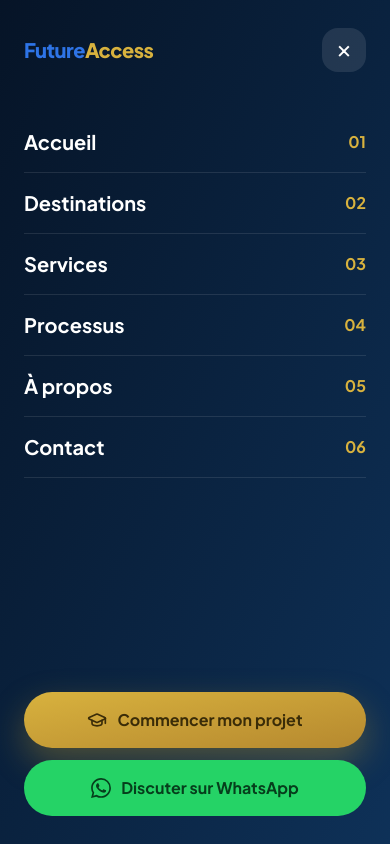
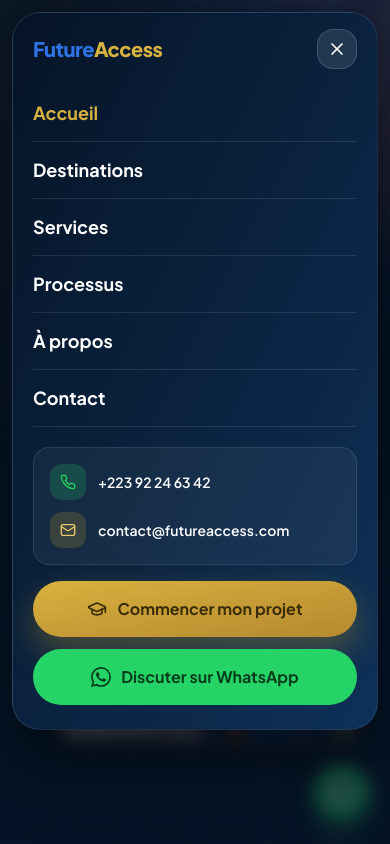
Before and after one commit to SekouBoundy/FutureAccess, a Next.js app: page / in a window 390 px wide. Both pictures are taken after a click on the button "Ouvrir le menu". Shown: the top 844 px of the page. Built offline with nearby package versions, Linux system fonts and the light colour scheme.

Commit message:
Refactor: adjust padding and font sizes across multiple pages for improved layout consistency

```diff
--- a/src/app/a-propos/page.tsx
+++ b/src/app/a-propos/page.tsx
@@ -86,7 +86,7 @@
   return (
     <main className="flex-1">
       {/* ===== EN-TÊTE ===== */}
-      <section className="bg-paper pt-36 lg:pt-44">
+      <section className="bg-paper pt-28 sm:pt-36 lg:pt-44">
         <div data-reveal className="mx-auto max-w-2xl px-6 text-center">
           <span className="mb-3 inline-block font-head text-xs font-bold uppercase tracking-[0.16em] text-gold-600">
             À propos
--- a/src/app/contact/page.tsx
+++ b/src/app/contact/page.tsx
@@ -66,7 +66,7 @@
   return (
     <main className="flex-1 bg-paper">
       {/* ===== EN-TÊTE ===== */}
-      <section className="pt-36 lg:pt-44">
+      <section className="pt-28 sm:pt-36 lg:pt-44">
         <div data-reveal className="mx-auto max-w-2xl px-6 text-center">
           <span className="mb-3 inline-block font-head text-xs font-bold uppercase tracking-[0.16em] text-gold-600">
             Nous contacter
--- a/src/app/destinations/page.tsx
+++ b/src/app/destinations/page.tsx
@@ -11,7 +11,7 @@
   return (
     <main className="flex-1">
       {/* ===== HERO ===== */}
-      <section className="relative overflow-hidden bg-navy-900 pb-16 pt-36 text-white lg:pb-24 lg:pt-44">
+      <section className="relative overflow-hidden bg-navy-900 pb-14 pt-28 text-white sm:pt-36 lg:pb-24 lg:pt-44">
         {/* Image de fond */}
         <div
           aria-hidden
@@ -25,7 +25,7 @@
         />
 
         <div data-reveal className="relative mx-auto max-w-7xl px-6">
-          <h1 className="mb-5 max-w-[14ch] text-5xl font-extrabold leading-[1.05] tracking-tight sm:text-6xl lg:text-7xl">
+          <h1 className="mb-5 max-w-[14ch] text-4xl font-extrabold leading-[1.08] tracking-tight sm:text-5xl md:text-6xl lg:text-7xl lg:leading-[1.05]">
             Explorez nos destinations
           </h1>
           <p className="mb-8 max-w-[48ch] text-lg text-white/85">
--- a/src/app/layout.tsx
+++ b/src/app/layout.tsx
@@ -42,7 +42,7 @@
       className={`${fraunces.variable} ${jakarta.variable} ${inter.variable} h-full antialiased`}
       suppressHydrationWarning
     >
-      <body className="flex min-h-full flex-col">
+      <body className="flex min-h-full flex-col overflow-x-clip">
         {/* Active les révélations au scroll avant le premier paint (pas de flash,
             et sans JS le contenu reste visible) */}
         <script
--- a/src/app/page.tsx
+++ b/src/app/page.tsx
@@ -116,7 +116,7 @@
       {/* ===== HERO ===== */}
       <section
         id="accueil"
-        className="relative overflow-hidden rounded-b-[34px] bg-[linear-gradient(165deg,#061427_5%,#0e3158_60%,#0a2540_100%)] pb-16 pt-36 text-white lg:pb-24 lg:pt-44"
+        className="relative overflow-hidden rounded-b-[34px] bg-[linear-gradient(165deg,#061427_5%,#0e3158_60%,#0a2540_100%)] pb-14 pt-28 text-white sm:pt-36 lg:pb-24 lg:pt-44"
       >
         {/* Image de fond texturée (déposer /images/hero-bg.jpg) */}
         <div
@@ -137,7 +137,7 @@
 
         <div className="relative mx-auto grid max-w-7xl items-center gap-12 px-6 lg:grid-cols-[1.05fr_0.95fr] lg:gap-8">
           <div data-reveal>
-            <h1 className="mb-6 text-5xl font-extrabold leading-[1.05] tracking-tight sm:text-6xl lg:text-7xl">
+            <h1 className="mb-6 text-4xl font-extrabold leading-[1.08] tracking-tight sm:text-5xl md:text-6xl lg:text-7xl lg:leading-[1.05]">
               Construisez votre{" "}
               <em className="font-display-italic font-normal">avenir</em> académique
             </h1>
--- a/src/app/services/page.tsx
+++ b/src/app/services/page.tsx
@@ -139,9 +139,9 @@
   return (
     <main className="flex-1 bg-paper">
       {/* ===== EN-TÊTE ===== */}
-      <section className="pt-36 lg:pt-44">
+      <section className="pt-28 sm:pt-36 lg:pt-44">
         <div data-reveal className="mx-auto max-w-3xl px-6 text-center">
-          <h1 className="text-5xl font-extrabold tracking-tight text-navy-800 lg:text-6xl">
+          <h1 className="text-4xl font-extrabold tracking-tight text-navy-800 sm:text-5xl lg:text-6xl">
             Nos Services
           </h1>
           <p className="mt-5 text-lg text-slate-600">
--- a/src/components/Header.tsx
+++ b/src/components/Header.tsx
@@ -16,6 +16,7 @@
 
 const PHONE_DISPLAY = "+223 92 24 63 42";
 const PHONE_TEL = "+22392246342";
+const EMAIL = "contact@futureaccess.com";
 const WHATSAPP = "https://wa.me/22392246342";
 
 function Brand({ className = "" }: { className?: string }) {
@@ -37,6 +38,12 @@
 
   useEffect(() => {
     document.body.style.overflow = menuOpen ? "hidden" : "";
+    if (!menuOpen) return;
+    const onKey = (e: KeyboardEvent) => {
+      if (e.key === "Escape") setMenuOpen(false);
+    };
+    window.addEventListener("keydown", onKey);
+    return () => window.removeEventListener("keydown", onKey);
   }, [menuOpen]);
 
   return (
@@ -74,48 +81,105 @@
             {PHONE_DISPLAY}
           </a>
 
+          <div className="flex items-center gap-2 lg:hidden">
+            <a
+              href={`tel:${PHONE_TEL}`}
+              aria-label={`Appeler FutureAccess au ${PHONE_DISPLAY}`}
+              className="grid h-10 w-10 place-items-center rounded-2xl bg-[#25D366]/20 text-[#25D366]"
+            >
+              <Icon name="phone" className="h-4 w-4" />
+            </a>
             <button
               aria-label="Ouvrir le menu"
+              aria-controls="menu-mobile"
+              aria-expanded={menuOpen}
               onClick={() => setMenuOpen(true)}
-            className="grid h-10 w-10 place-items-center rounded-2xl border border-white/25 bg-white/10 text-white lg:hidden"
+              className="grid h-10 w-10 place-items-center rounded-2xl border border-white/25 bg-white/10 text-white"
             >
               <span className="relative block h-0.5 w-5 rounded bg-current before:absolute before:-top-1.5 before:h-0.5 before:w-5 before:rounded before:bg-current after:absolute after:top-1.5 after:h-0.5 after:w-5 after:rounded after:bg-current" />
             </button>
           </div>
+        </div>
       </header>
 
-      {/* Mobile menu overlay */}
+      {/* ===== Menu mobile — panneau déroulant (variante A) ===== */}
+      {/* Voile : assombrit la page derrière, ferme au clic */}
       <div
-        className={`fixed inset-0 z-[60] flex flex-col bg-gradient-to-br from-navy-900 to-navy-700 px-6 py-7 transition-transform duration-500 ease-out lg:hidden ${
-          menuOpen ? "translate-x-0" : "translate-x-full"
+        aria-hidden
+        onClick={() => setMenuOpen(false)}
+        className={`fixed inset-0 z-[55] bg-navy-900/70 backdrop-blur-sm transition-opacity duration-300 lg:hidden ${
+          menuOpen ? "opacity-100" : "pointer-events-none opacity-0"
+        }`}
+      />
+
+      {/* Panneau : descend du header, dimensionné au contenu */}
+      <div
+        id="menu-mobile"
+        role="dialog"
+        aria-modal="true"
+        aria-label="Menu de navigation"
+        className={`fixed inset-x-3 top-3 z-[60] flex max-h-[calc(100dvh-1.5rem)] flex-col overflow-y-auto rounded-[28px] border border-white/10 bg-gradient-to-br from-navy-900 to-navy-700 px-5 pb-6 pt-3 shadow-[0_30px_70px_rgba(0,0,0,.5)] transition-all duration-300 ease-out sm:inset-x-5 sm:top-5 sm:px-7 lg:hidden ${
+          menuOpen
+            ? "translate-y-0 opacity-100"
+            : "pointer-events-none -translate-y-4 opacity-0"
         }`}
       >
-        <div className="mb-10 flex items-center justify-between">
+        {/* En-tête du panneau : reprend la pilule du header */}
+        <div className="flex items-center justify-between py-1">
           <Brand />
           <button
             aria-label="Fermer le menu"
             onClick={() => setMenuOpen(false)}
-            className="grid h-11 w-11 place-items-center rounded-2xl bg-white/10 text-2xl text-white"
+            className="grid h-10 w-10 place-items-center rounded-2xl border border-white/15 bg-white/10 text-white transition-colors hover:bg-white/20"
           >
-            &times;
+            <Icon name="close" className="h-5 w-5" />
           </button>
         </div>
 
-        <nav className="flex flex-col">
-          {NAV_LINKS.map((link, i) => (
+        {/* Liens — état actif en doré */}
+        <nav className="mt-3 flex flex-col">
+          {NAV_LINKS.map((link) => {
+            const active = isActive(link.href);
+            return (
               <Link
                 key={link.href}
                 href={link.href}
                 onClick={() => setMenuOpen(false)}
-              className="flex items-center justify-between border-b border-white/10 py-4 font-head text-xl font-bold text-white transition-colors hover:text-gold-300"
+                aria-current={active ? "page" : undefined}
+                className={`border-b border-white/10 py-3.5 font-head text-lg font-bold transition-colors ${
+                  active ? "text-gold-400" : "text-white hover:text-gold-300"
+                }`}
               >
                 {link.label}
-              <span className="text-base text-gold-400">{String(i + 1).padStart(2, "0")}</span>
               </Link>
-          ))}
+            );
+          })}
         </nav>
 
-        <div className="mt-auto grid gap-3 pt-8">
+        {/* Bloc contact */}
+        <div className="mt-5 flex flex-col gap-3 rounded-2xl border border-white/10 bg-white/5 p-4">
+          <a
+            href={`tel:${PHONE_TEL}`}
+            className="flex items-center gap-3 font-head text-sm font-semibold text-white"
+          >
+            <span className="grid h-9 w-9 flex-none place-items-center rounded-xl bg-[#25D366]/20 text-[#25D366]">
+              <Icon name="phone" className="h-4 w-4" />
+            </span>
+            {PHONE_DISPLAY}
+          </a>
+          <a
+            href={`mailto:${EMAIL}`}
+            className="flex items-center gap-3 font-head text-sm font-semibold text-white"
+          >
+            <span className="grid h-9 w-9 flex-none place-items-center rounded-xl bg-gold-500/20 text-gold-300">
+              <Icon name="mail" className="h-4 w-4" />
+            </span>
+            {EMAIL}
+          </a>
+        </div>
+
+        {/* Appels à l'action */}
+        <div className="mt-4 grid gap-3">
           <Link
             href="/contact"
             onClick={() => setMenuOpen(false)}
--- a/src/components/icons.tsx
+++ b/src/components/icons.tsx
@@ -40,6 +40,12 @@
     </>
   ),
   "chevron-down": <path d="m6 9 6 6 6-6" />,
+  close: (
+    <>
+      <path d="M18 6 6 18" />
+      <path d="m6 6 12 12" />
+    </>
+  ),
   home: (
     <>
       <path d="m3 9 9-7 9 7v11a2 2 0 0 1-2 2H5a2 2 0 0 1-2-2z" />
```
Also changed, not shown: src/app/destinations/[slug]/page.tsx (+6 -4 lines), src/app/processus/page.tsx (+4 -4 lines). Lines whose indentation alone changed are shown as unchanged.
